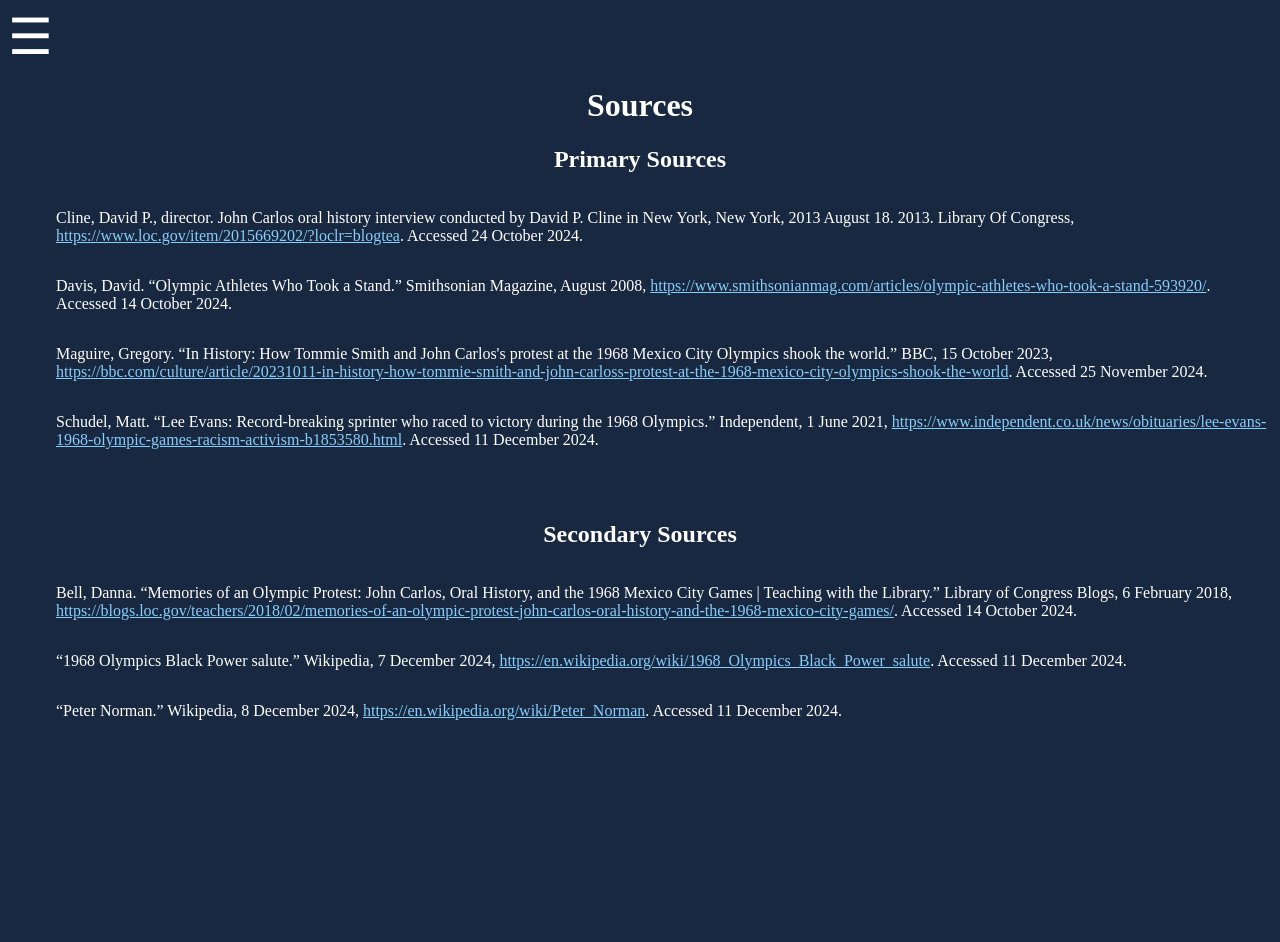
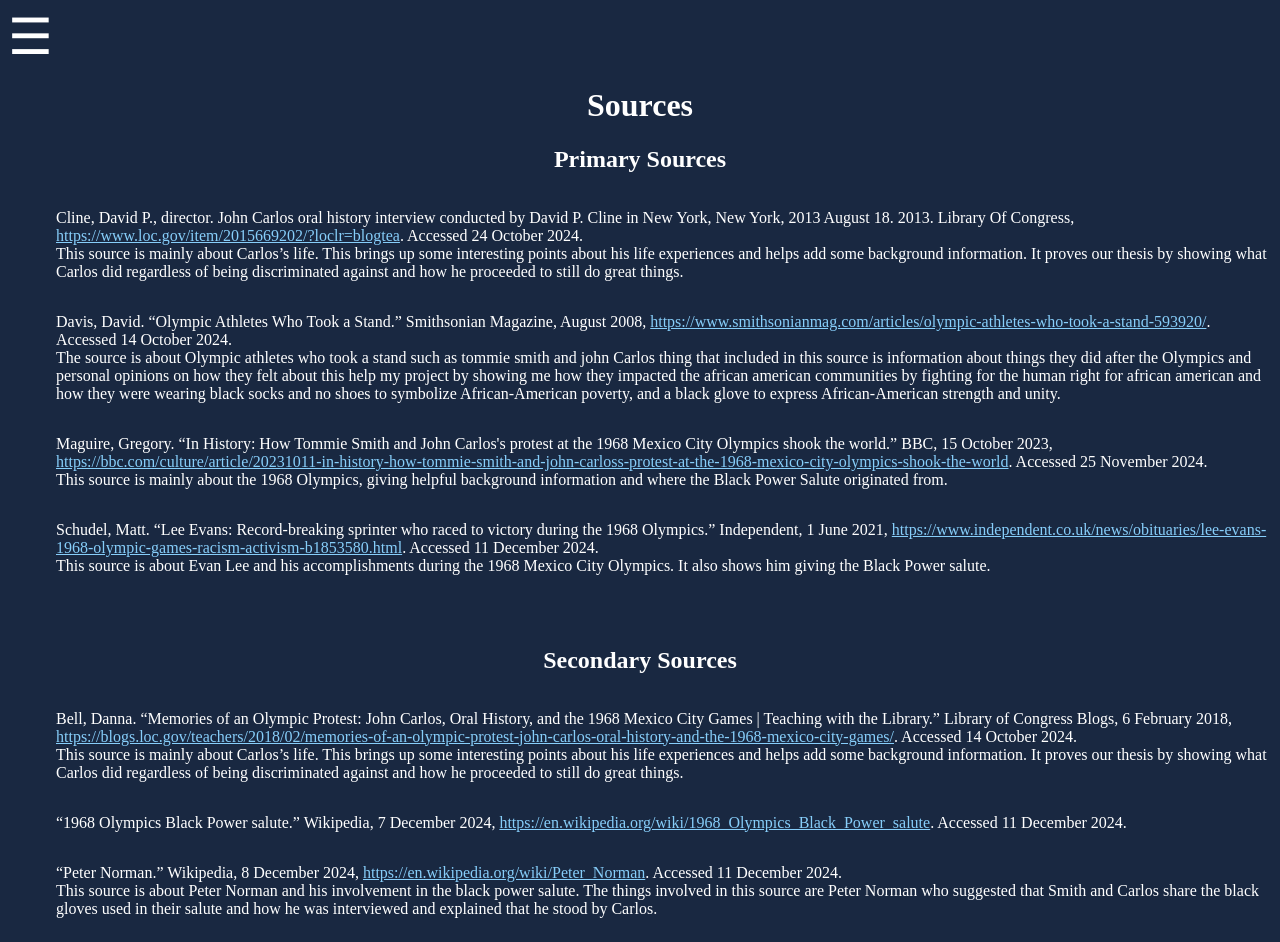
Before and after one commit to BenjaminVayngar/HistoryFair, a plain HTML site: page page5.html in a window 1280 px wide. Before the commit the page ends 800 px from the top, so only its background shows below. Drawn offline with Linux system fonts and the light colour scheme.

Commit message:
Update page5.html

```diff
--- a/page5.html
+++ b/page5.html
@@ -37,13 +37,21 @@
     </video></center>
   -->
     <h2><center>Primary Sources</center></h2>
-    <p style="display:inline-block;margin-left:3em;">Cline, David P., director. John Carlos oral history interview conducted by David P. Cline in New York, New York, 2013 August 18. 2013. Library Of Congress, <a href="https://www.loc.gov/item/2015669202/?loclr=blogtea" target="_blank">https://www.loc.gov/item/2015669202/?loclr=blogtea</a>. Accessed 24 October 2024.
+<p style="display:inline-block;margin-left:3em;">Cline, David P., director. John Carlos oral history interview conducted by David P. Cline in New York, New York, 2013 August 18. 2013. Library Of Congress, <a href="https://www.loc.gov/item/2015669202/?loclr=blogtea" target="_blank">https://www.loc.gov/item/2015669202/?loclr=blogtea</a>. Accessed 24 October 2024.
+<br/>
+  This source is mainly about Carlos’s life. This brings up some interesting points about his life experiences and helps add some background information. It proves our thesis by showing what Carlos did regardless of being discriminated against and how he proceeded to still do great things.
 </p>
 <p style="display:inline-block;margin-left:3em;">Davis, David. “Olympic Athletes Who Took a Stand.” Smithsonian Magazine, August 2008, <a href="https://www.smithsonianmag.com/articles/olympic-athletes-who-took-a-stand-593920/" target="_blank">https://www.smithsonianmag.com/articles/olympic-athletes-who-took-a-stand-593920/</a>. Accessed 14 October 2024.
+<br/>
+  The source is about Olympic athletes who took a stand such as tommie smith and john Carlos thing that included in this source is information about things they did after the Olympics and personal opinions on how they felt about this help my project by showing me how they impacted the african american communities by fighting for the human right for african american and how they were wearing black socks and no shoes to symbolize African-American poverty, and a black glove to express African-American strength and unity.
 </p>
 <p style="display:inline-block;margin-left:3em;">Maguire, Gregory. “In History: How Tommie Smith and John Carlos's protest at the 1968 Mexico City Olympics shook the world.” BBC, 15 October 2023, <a href="https://bbc.com/culture/article/20231011-in-history-how-tommie-smith-and-john-carloss-protest-at-the-1968-mexico-city-olympics-shook-the-world" target="_blank">https://bbc.com/culture/article/20231011-in-history-how-tommie-smith-and-john-carloss-protest-at-the-1968-mexico-city-olympics-shook-the-world</a>. Accessed 25 November 2024.
+<br/>
+  This source is mainly about the 1968 Olympics, giving helpful background information and where the Black Power Salute originated from.
 </p>
 <p style="display:inline-block;margin-left:3em;">Schudel, Matt. “Lee Evans: Record-breaking sprinter who raced to victory during the 1968 Olympics.” Independent, 1 June 2021, <a href="https://www.independent.co.uk/news/obituaries/lee-evans-1968-olympic-games-racism-activism-b1853580.html" target="_blank">https://www.independent.co.uk/news/obituaries/lee-evans-1968-olympic-games-racism-activism-b1853580.html</a>. Accessed 11 December 2024.
+<br/>
+  This source is about Evan Lee and his accomplishments during the 1968 Mexico City Olympics. It also shows him giving the Black Power salute.
 </p>
     <br/>
     <br/>
@@ -51,11 +59,17 @@
     <h2><center>Secondary Sources</center></h2>
 <p style="display:inline-block;margin-left:3em;
 ">Bell, Danna. “Memories of an Olympic Protest: John Carlos, Oral History, and the 1968 Mexico City Games | Teaching with the Library.” Library of Congress Blogs, 6 February 2018,
-    <a href="https://blogs.loc.gov/teachers/2018/02/memories-of-an-olympic-protest-john-carlos-oral-history-and-the-1968-mexico-city-games/" target="_blank">https://blogs.loc.gov/teachers/2018/02/memories-of-an-olympic-protest-john-carlos-oral-history-and-the-1968-mexico-city-games/</a>. Accessed 14 October 2024.</p>
+    <a href="https://blogs.loc.gov/teachers/2018/02/memories-of-an-olympic-protest-john-carlos-oral-history-and-the-1968-mexico-city-games/" target="_blank">https://blogs.loc.gov/teachers/2018/02/memories-of-an-olympic-protest-john-carlos-oral-history-and-the-1968-mexico-city-games/</a>. Accessed 14 October 2024.
+<br/>
+  This source is mainly about Carlos’s life. This brings up some interesting points about his life experiences and helps add some background information. It proves our thesis by showing what Carlos did regardless of being discriminated against and how he proceeded to still do great things.
+</p>
 <p style="display:inline-block;margin-left:3em;">
   “1968 Olympics Black Power salute.” Wikipedia, 7 December 2024, <a href="https://en.wikipedia.org/wiki/1968_Olympics_Black_Power_salute" target="_blank">https://en.wikipedia.org/wiki/1968_Olympics_Black_Power_salute</a>. Accessed 11 December 2024.
 </p>
-<p style="display:inline-block;margin-left:3em;">“Peter Norman.” Wikipedia, 8 December 2024, <a href="https://en.wikipedia.org/wiki/Peter_Norman" target="_blank">https://en.wikipedia.org/wiki/Peter_Norman</a>. Accessed 11 December 2024.</p>
+<p style="display:inline-block;margin-left:3em;">“Peter Norman.” Wikipedia, 8 December 2024, <a href="https://en.wikipedia.org/wiki/Peter_Norman" target="_blank">https://en.wikipedia.org/wiki/Peter_Norman</a>. Accessed 11 December 2024.
+<br/>
+  This source is about Peter Norman and his involvement in the black power salute. The things involved in this source are Peter Norman who suggested that Smith and Carlos share the black gloves used in their salute and how he was interviewed and explained that he stood by Carlos.
+</p>
 </body>
 
 </html>
```
